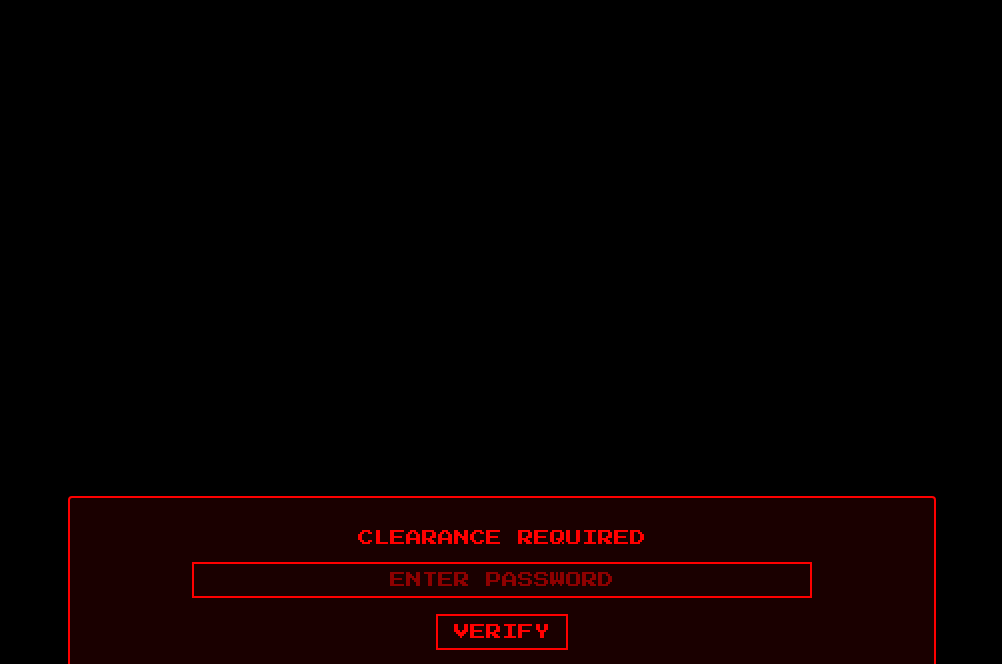
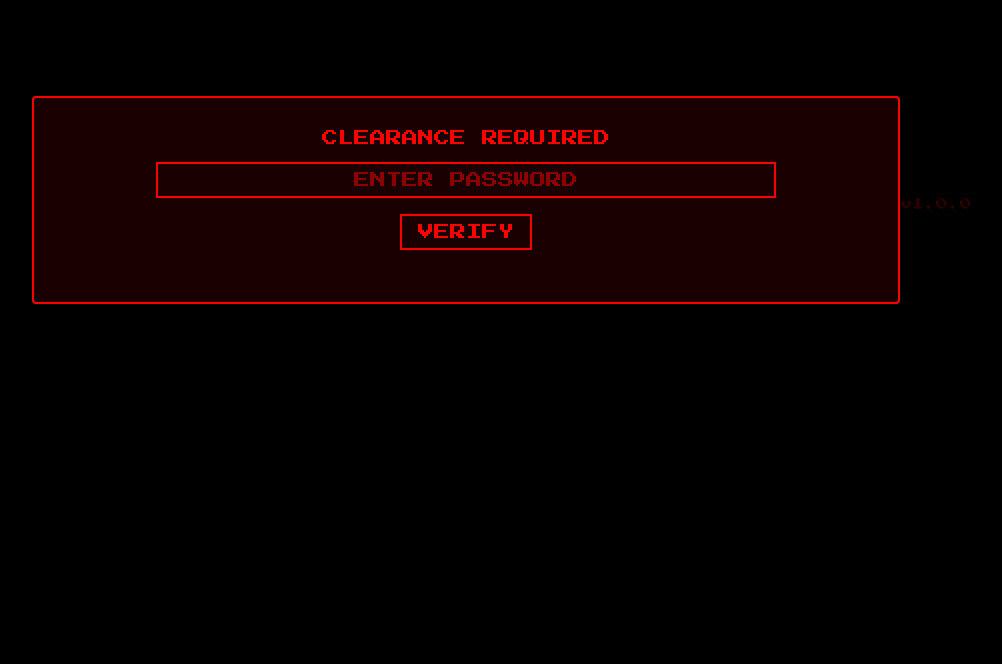
Before and after one commit to rossrosenbaum/rossrosenbaum.github.io, a plain HTML site: page spygames.html in a window 1280 px wide. Shown: the part 200-864 px from the top of the page, without its empty margins (138-1140 px from the left). Drawn offline with Linux system fonts and the light colour scheme.

Commit message:
added version number

```diff
--- a/spygames.html
+++ b/spygames.html
@@ -103,7 +103,7 @@
       top: 0;
       left: 0;
       width: 100%;
-      height: 200%;
+      height: 100%;
       background-color: black;
       display: flex;
       justify-content: center;
@@ -163,6 +163,16 @@
       margin-top: 1em;
       visibility: hidden;
     }
+
+    /* Version label shown beneath the password container */
+    #version {
+      color: rgba(63, 0, 0, 0.8);
+      font-family: 'Press Start 2P', monospace;
+      font-size: 12px;
+      margin-top: 0.6em;
+      text-align: center;
+      opacity: 0.9;
+    }
   </style>
 </head>
 <body>
@@ -175,6 +185,7 @@
       </div>
       <div class="password-error">ACCESS DENIED</div>
     </div>
+    <div id="version">v1.0.0</div>
   </div>
 
   <div id="label">Time until rendevous</div>
```
